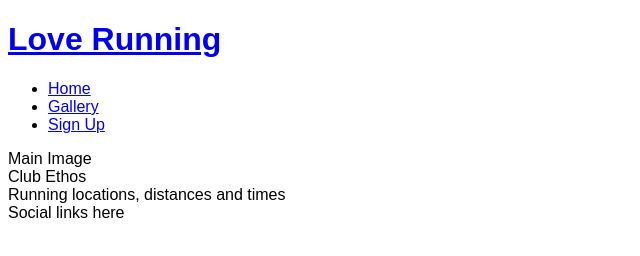
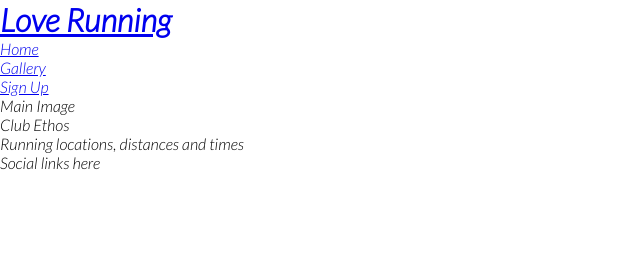
Before and after one commit to davidcoreh/Love-Running-Club-Website, a plain HTML site: page index.html in a window 1280 px wide. Shown: the whole page, without its empty margins (0-640 px from the left). Drawn offline with Linux system fonts and the light colour scheme.

Commit message:
Add google fonts and remove default margins, padding and borders

```diff
--- a/assets/css/style.css
+++ b/assets/css/style.css
@@ -1,3 +1,12 @@
+@import url('https://fonts.googleapis.com/css2?family=Lato:ital,wght@1,300&family=Oswald:wght@300&display=swap');
+
+* {
+    margin: 0;
+    padding: 0;
+    border: none;
+}
+
 body {
-    font-family: Arial;
+    font-family: lato, sans-serif;
+    font-weight: 300;
 }
```
